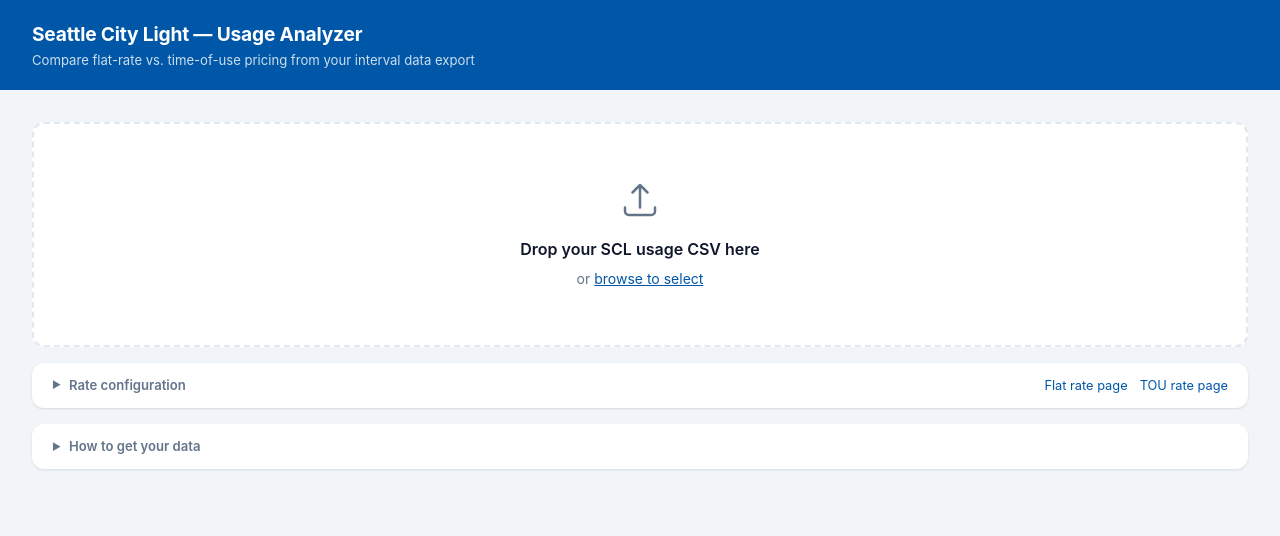
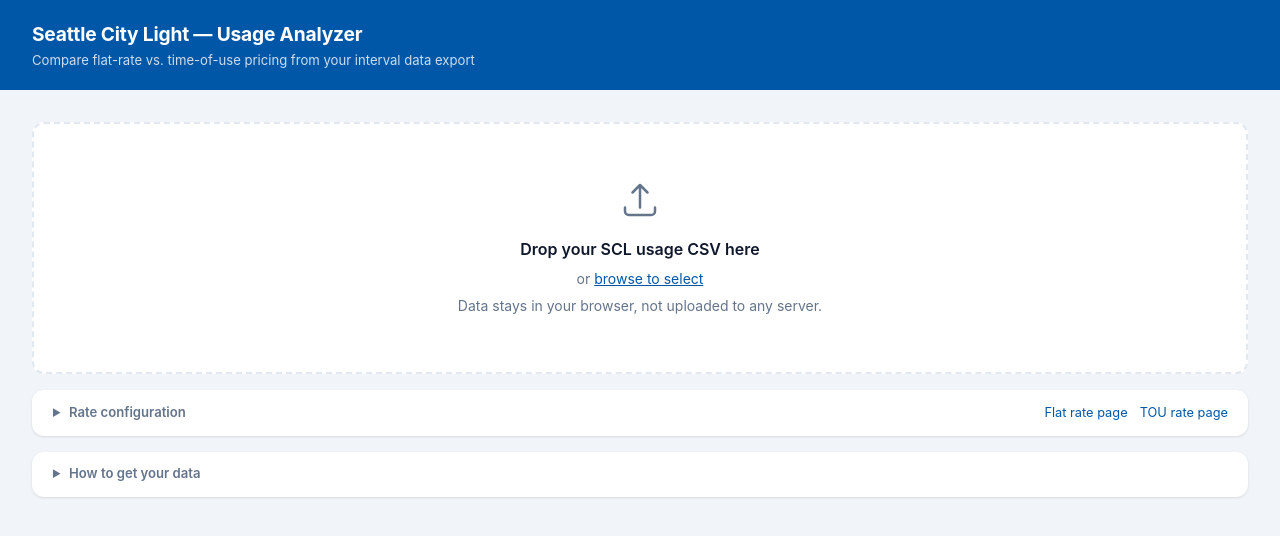
Before and after one commit to ransford/scl-tou, a website built with Vite: page web/index.html in a window 1280 px wide. Built offline with nearby package versions, Linux system fonts and the light colour scheme; files whose address does not match are found by name.

```diff
--- a/web/index.html
+++ b/web/index.html
@@ -19,6 +19,7 @@
       <h2>Drop your SCL usage CSV here</h2>
       <p>or <label for="file-input" class="browse-link">browse to select</label></p>
       <input type="file" id="file-input" accept=".csv" hidden />
+      <p>Data stays in your browser, not uploaded to any server.</p>
     </div>
 
     <details id="rate-settings" class="pilled">
```
Also changed, not shown: web/public/dataform.png (added), web/public/greenbutton.png (added).
